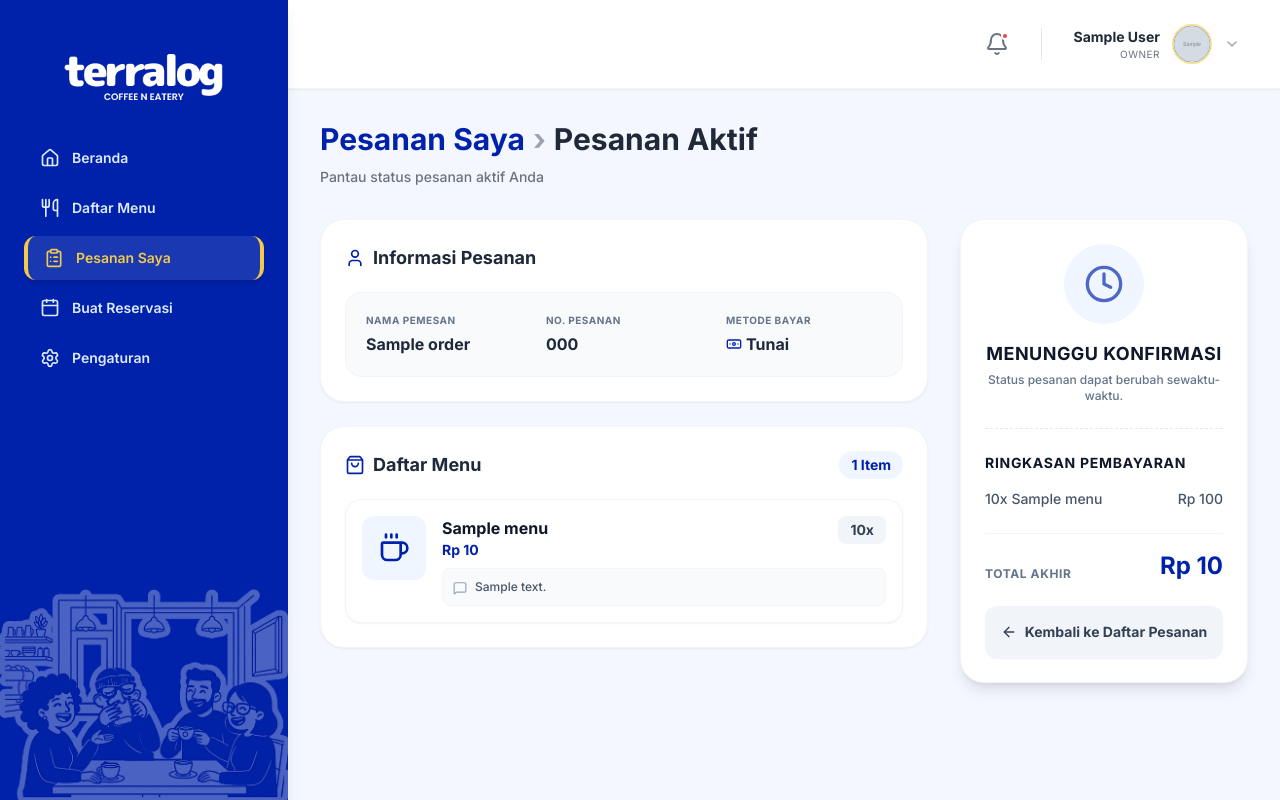
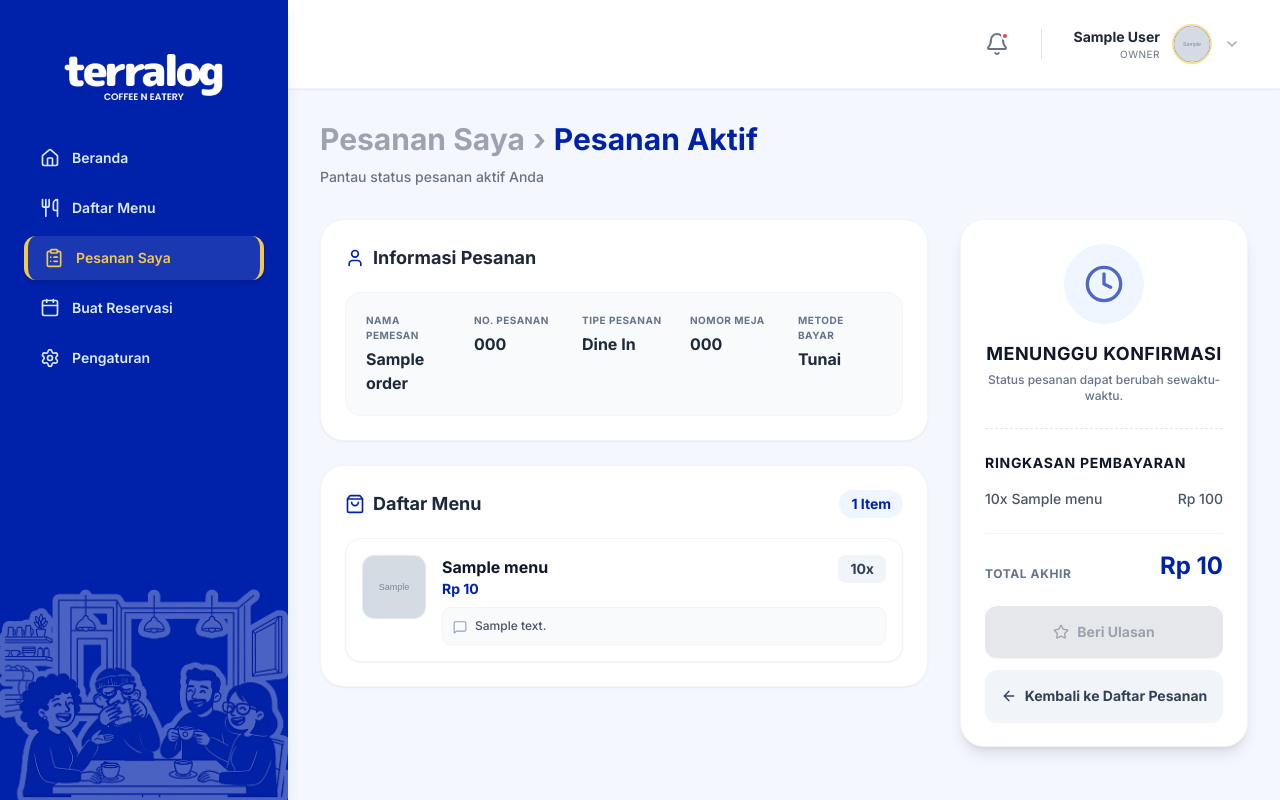
Before and after one commit to ahmddarff/tubesimk, a Flask app: page /customer/pesanan/1 in a window 1280 px wide. Run offline with Flask 3, Linux system fonts and the light colour scheme; a user stored in the database is signed in; tables that the repository leaves empty hold one stand-in row (values such as "Sample post"); grey boxes marked "Sample" are stand-in pictures; some libraries are stand-ins or nearby versions.

Commit message:
fix alur pesan

```diff
--- a/routes/customer_routes.py
+++ b/routes/customer_routes.py
@@ -187,13 +187,16 @@ def get_active_cart(user_id, load_relations=False):
     """Mengambil keranjang/pesanan aktif milik pengguna."""
     query = Order.query
     if load_relations:
-        from sqlalchemy.orm import joinedload # Pastikan ini diimpor di atas jika belum
+        from sqlalchemy.orm import joinedload
         query = query.options(joinedload(Order.items).joinedload(OrderItem.menu))
 
-    return query.filter_by(
-        user_id=user_id,
-        order_status='pending',
-        payment_status='unpaid'
+    # PERBAIKAN: Keranjang belanja hanya pesanan yang payment_method-nya belum diatur.
+    # Setelah di-checkout, payment_method akan terisi (misal 'cash' atau 'qris').
+    return query.filter(
+        Order.user_id == user_id,
+        Order.order_status == 'pending',
+        Order.payment_status == 'unpaid',
+        Order.payment_method.is_(None) # Hanya ambil jika belum ada metode pembayaran
     ).first()
 
 def generate_order_number():
@@ -421,20 +424,13 @@ def reservasi_history():
 @customer_bp.route('/api/cart/add', methods=['POST'])
 @login_required
 def add_to_cart():
-
     data = request.get_json()
-
     menu_id = data.get('menu_id')
     qty = int(data.get('qty', 1))
-
     menu = Menu.query.get_or_404(menu_id)
 
     # Cari cart aktif
-    order = Order.query.filter_by(
-        user_id=current_user.id,
-        order_status='pending',
-        payment_status='unpaid'
-    ).first()
+    order = get_active_cart(current_user.id)
 
     # Jika belum ada cart
     if not order:
@@ -712,6 +708,7 @@ def submit_order():
         order.table_id = None
 
     order.payment_method = data.get('payment_method')
+    order.order_status = 'pending'
 
     db.session.commit()
 
@@ -755,14 +752,17 @@ def pesanan_detail(order_id):
     order_dict = {
         'id': order.id,
         'order_number': order.order_number,
-        'customer_name': order.customer_name,
+        'customer_name': order.customer_name or current_user.name,
         'payment_method': order.payment_method,
         'order_status': order.order_status,
+        'order_type': order.order_type,
+        'no_meja': Table.query.get(order.table_id).table_number if order.table_id else '-',  # Tambahkan baris ini
         'total_amount': order.total_amount,
         'items': [{
             'nama': item.menu.name,
             'harga': item.price_at_order,
             'qty': item.qty,
+            'img': item.menu.image_url,
             'note': item.notes
         } for item in order.items]
     }
--- a/templates/customer/checkout.html
+++ b/templates/customer/checkout.html
@@ -60,7 +60,7 @@
                         <select id="table_id" name="table_id" x-model="meja" class="w-full p-2.5 border border-slate-200 rounded-xl focus:ring-1 focus:ring-terralogBlue focus:border-terralogBlue bg-white text-sm font-semibold text-slate-800 outline-none transition shadow-sm">
                             <option value="">-- Pilih Meja --</option>
                             {% for table in tables %}
-                            <option value="{{ table.id }}">{{ table.number }}</option>
+                            <option value="{{ table.id }}">{{ table.table_number }}</option>
                             {% endfor %}
                         </select>
                     </div>
--- a/templates/customer/pesanan_aktif_detail.html
+++ b/templates/customer/pesanan_aktif_detail.html
@@ -8,9 +8,9 @@
 
         <div class="mb-8">
             <div class="flex items-center gap-2 text-3xl font-bold leading-tight flex-wrap mb-2">
-                <a href="/customer/pesanan-saya" class="text-terralogBlue hover:text-blue-900 transition">Pesanan Saya</a>
+                <a href="/customer/pesanan-saya" class="text-gray-400 hover:text-terralogBlue transition">Pesanan Saya</a>
                 <span class="text-gray-400">›</span>
-                <span class="text-gray-800">Pesanan Aktif</span>
+                <span class="text-terralogBlue">Pesanan Aktif</span>
             </div>
             <p class="text-gray-500 font-medium text-sm">Pantau status pesanan aktif Anda</p>
         </div>
@@ -43,21 +43,26 @@
                     <h2 class="text-lg font-bold text-slate-800 mb-5 flex items-center gap-2">
                         <i data-lucide="user" class="w-5 h-5 text-terralogBlue"></i> Informasi Pesanan
                     </h2>
-                    <div class="grid grid-cols-1 md:grid-cols-3 gap-6 bg-slate-50 p-5 rounded-2xl border border-slate-100">
+                    <div class="grid grid-cols-1 sm:grid-cols-2 md:grid-cols-5 gap-6 bg-slate-50 p-5 rounded-2xl border border-slate-100">
                         <div>
                             <label class="text-slate-500 text-[10px] font-bold uppercase tracking-wider block mb-1">Nama Pemesan</label>
-                            <p class="text-slate-800 text-base font-bold" x-text="order.customer_name || 'Memuat...'"></p>
+                            <p class="text-slate-800 text-base font-bold" x-text="order.customer_name || '{{ current_user.name }}'"></p>
                         </div>
                         <div>
                             <label class="text-slate-500 text-[10px] font-bold uppercase tracking-wider block mb-1">No. Pesanan</label>
                             <p class="text-slate-800 text-base font-bold" x-text="order.order_number || '-'"></p>
                         </div>
                         <div>
+                            <label class="text-slate-500 text-[10px] font-bold uppercase tracking-wider block mb-1">Tipe Pesanan</label>
+                            <p class="text-slate-800 text-base font-bold" x-text="order.order_type === 'dine_in' ? 'Dine In' : 'Take Away'"></p>
+                        </div>
+                        <div>
+                            <label class="text-slate-500 text-[10px] font-bold uppercase tracking-wider block mb-1">Nomor Meja</label>
+                            <p class="text-slate-800 text-base font-bold" x-text="order.no_meja || '-'"></p>
+                        </div>
+                        <div>
                             <label class="text-slate-500 text-[10px] font-bold uppercase tracking-wider block mb-1">Metode Bayar</label>
-                            <p class="text-slate-800 text-base font-bold flex items-center gap-1">
-                                <i :data-lucide="paymentMethod === 'qris' ? 'qr-code' : 'banknote'" class="w-4 h-4 text-terralogBlue"></i>
-                                <span x-text="paymentMethod === 'qris' ? 'QRIS' : 'Tunai'"></span>
-                            </p>
+                            <p class="text-slate-800 text-base font-bold" x-text="paymentMethod === 'qris' ? 'QRIS' : (paymentMethod === 'cash' ? 'Tunai' : 'Non Tunai')"></p>
                         </div>
                     </div>
                 </div>
@@ -73,8 +78,15 @@
                     <div class="space-y-4">
                         <template x-for="(item, index) in items" :key="index">
                             <div class="rounded-2xl p-4 border transition-all flex gap-4 items-start bg-white border-slate-100 shadow-sm">
-                                <div class="w-16 h-16 rounded-xl flex items-center justify-center flex-shrink-0" :class="index % 2 === 0 ? 'bg-blue-50 text-terralogBlue' : 'bg-orange-50 text-terralogOrange'">
-                                    <i :data-lucide="index % 2 === 0 ? 'coffee' : 'utensils'" class="w-8 h-8"></i>
+                                <div class="w-16 h-16 rounded-xl overflow-hidden bg-slate-100 flex-shrink-0 border border-slate-200">
+                                    <template x-if="item.img">
+                                        <img :src="item.img" :alt="item.nama" class="w-full h-full object-cover">
+                                    </template>
+                                    <template x-if="!item.img">
+                                        <div class="w-full h-full flex items-center justify-center bg-gray-200 text-gray-400">
+                                            <i data-lucide="image" class="w-6 h-6"></i>
+                                        </div>
+                                    </template>
                                 </div>
 
                                 <div class="flex-1">
@@ -125,6 +137,13 @@
                         </div>
                     </div>
 
+                    <button :disabled="order.order_status !== 'served'"
+                            class="w-full py-4 rounded-xl font-bold text-sm transition-all flex justify-center items-center gap-2 shadow-sm mb-3"
+                            :class="order.order_status === 'served' ? 'bg-amber-400 hover:bg-amber-500 text-amber-900 cursor-pointer' : 'bg-gray-200 text-gray-400 cursor-not-allowed'">
+                        <i data-lucide="star" class="w-4 h-4"></i>
+                        Beri Ulasan
+                    </button>
+
                     <a href="/customer/pesanan-saya" class="w-full py-4 rounded-xl text-slate-700 bg-slate-100 hover:bg-slate-200 font-bold text-sm transition-all flex justify-center items-center gap-2 shadow-sm active:scale-95">
                         <i data-lucide="arrow-left" class="w-4 h-4"></i>
                         Kembali ke Daftar Pesanan
```
